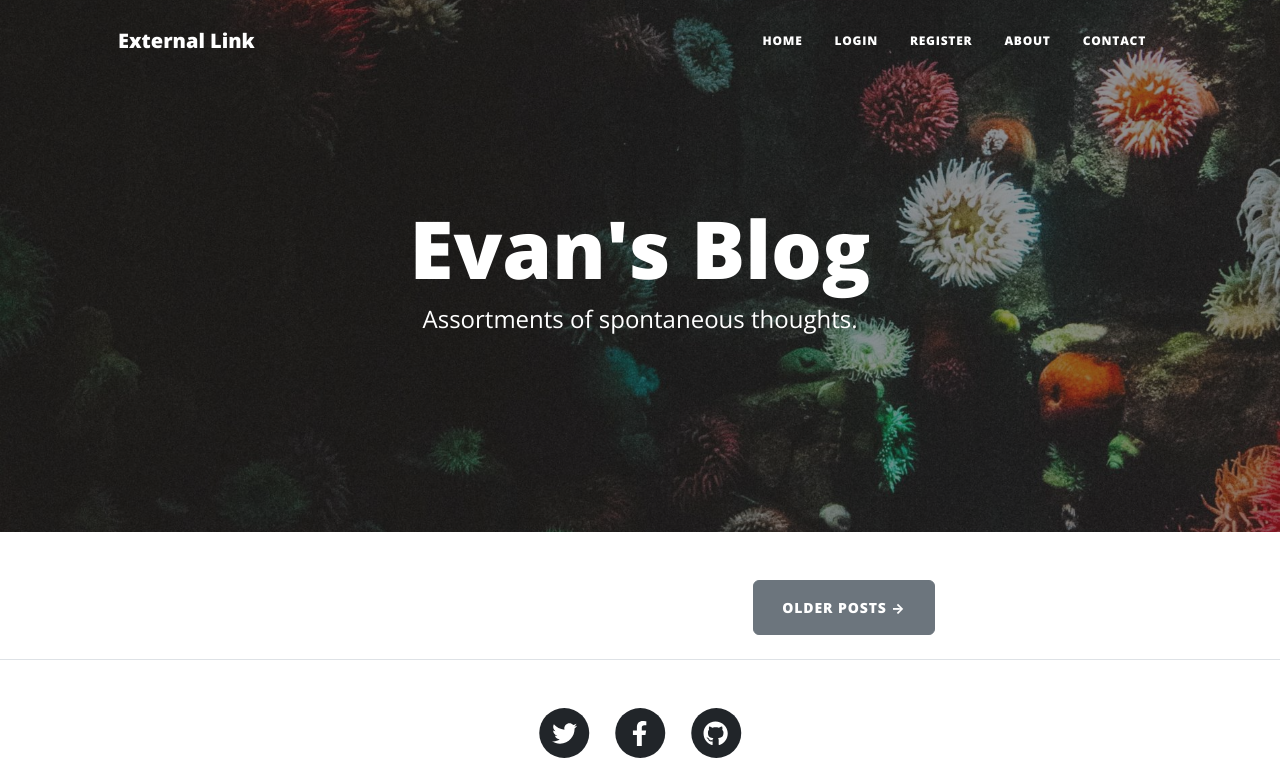
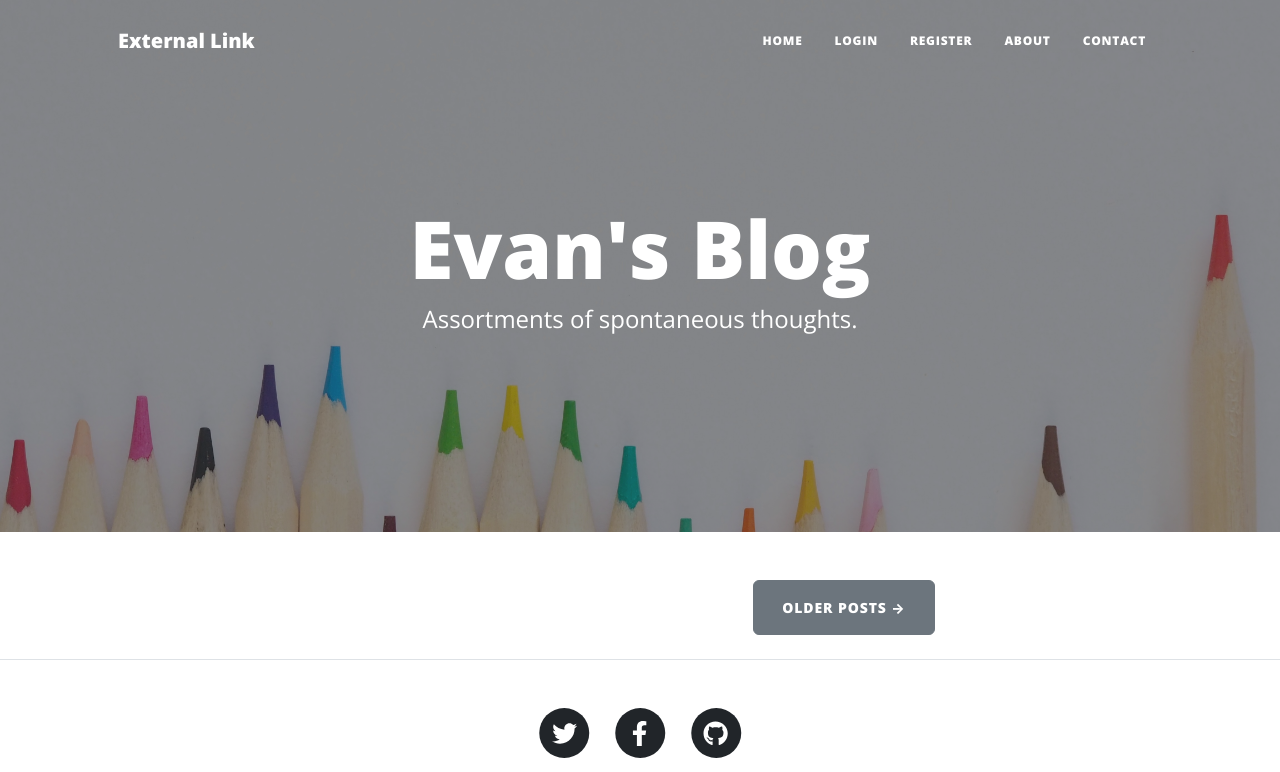
Before and after one commit to Esqrperaza/Blog-for-deployment, a Flask app: page / in a window 1280 px wide. Shown: the top 772 px of the page. Run offline with Flask 3, Linux system fonts and the light colour scheme; data that the repository does not hold is empty; some libraries are stand-ins or nearby versions.

Commit message:
updated background

```diff
--- a/templates/index.html
+++ b/templates/index.html
@@ -3,7 +3,7 @@
 <!-- Page Header-->
 <header
   class="masthead"
-  style="background-image: url('../static/assets/img/home-bg.jpg')"
+  style="background-image: url('../static/assets/img/blog-background-pencils.jpg')"
 >
   <div class="container position-relative px-4 px-lg-5">
     <div class="row gx-4 gx-lg-5 justify-content-center">
```
Also changed, not shown: static/assets/img/angela-profile.jpg (deleted), static/assets/img/blog-background-pencils.jpg (added).
